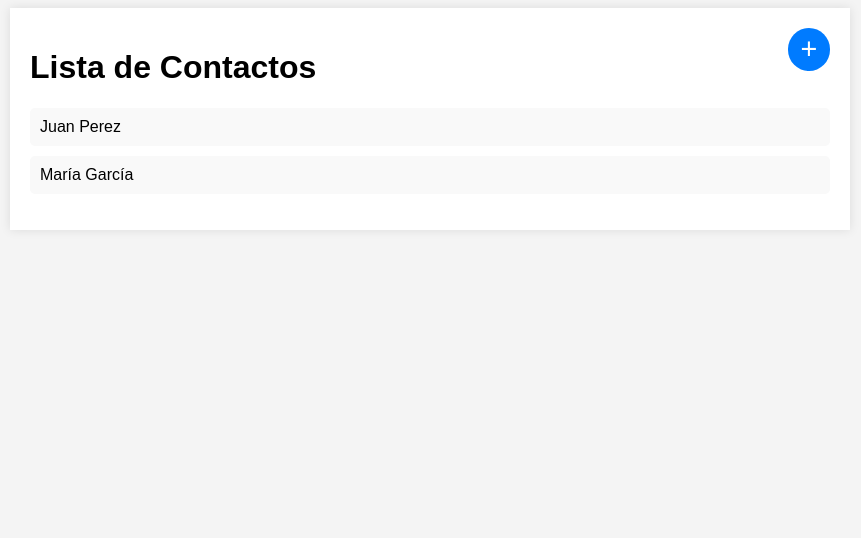
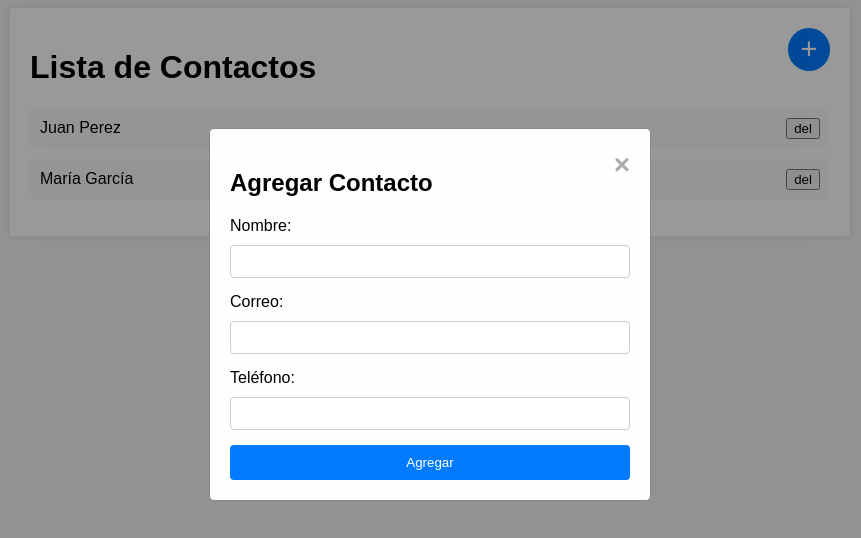
Before and after one commit to jorgesosa-funval/Arrays-Lista-Contactos-Ejercicio, a plain HTML site: page index.html in a window 1280 px wide. Shown: the whole page, without its empty margins (210-1071 px from the left). Drawn offline with Linux system fonts and the light colour scheme.

Commit message:
add delete buttons

```diff
--- a/index.html
+++ b/index.html
@@ -1,28 +1,36 @@
 <!DOCTYPE html>
 <html lang="en">
+
 <head>
     <meta charset="UTF-8">
     <meta name="viewport" content="width=device-width, initial-scale=1.0">
     <title>App de Contactos</title>
     <link rel="stylesheet" href="styles.css">
 </head>
+
 <body>
     <div class="container">
         <h1>Lista de Contactos</h1>
         <ul class="contact-list">
             <li class="contact">
+                <div>
                     <span class="name">Juan Perez</span>
                     <span class="details">juan@example.com - 123-456-7890</span>
+                </div>
+                <button>del</button>
             </li>
             <li class="contact">
+                <div>
                     <span class="name">María García</span>
                     <span class="details">maria@example.com - 987-654-3210</span>
+                </div>
+                <button>del</button>
             </li>
         </ul>
-    <button id="addContactBtn">+</button>
+        <button id="addContactBtn" class="addContactBtn">+</button>
     </div>
 
-<div id="modal" class="modal hidden">
+    <div id="modal" class="modal">
         <div class="modal-content">
             <span class="close">&times;</span>
             <h2>Agregar Contacto</h2>
@@ -40,4 +48,5 @@
 
     <script src="script.js"></script>
 </body>
+
 </html>
--- a/styles.css
+++ b/styles.css
@@ -17,7 +17,7 @@ body {
     padding: 0;
 }
 
-.container button{
+.container .addContactBtn{
 
     background-color: #007bff;
     cursor: pointer;
@@ -32,7 +32,7 @@ body {
     right: 20px;
 }
 
-.container button:hover{
+.container .addContactBtn:hover{
     animation: slideIn 2s ease forwards;
     background-color: #0056b3;
 }
@@ -42,6 +42,9 @@ body {
     background-color: #f9f9f9;
     border-radius: 5px;
     transition: background-color 0.3s ease;
+    display: flex;
+    justify-content: space-between;
+    align-items: center;
 }
 
 .contact:hover {
```
Lines whose indentation alone changed are shown as unchanged.
